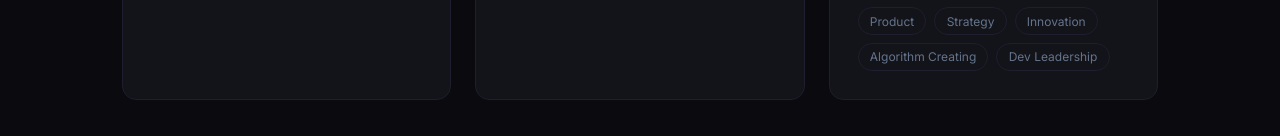
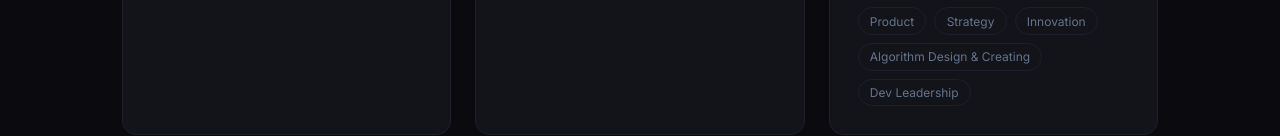
Before and after one commit to MyungJaeLee/portfolio, a plain HTML site: page index.html in a window 1280 px wide. Shown: the part 2825-2961 px from the top of the page. Drawn offline with Linux system fonts and the light colour scheme.

Commit message:
Add files via upload

```diff
--- a/index.html
+++ b/index.html
@@ -538,7 +538,7 @@
       <h3>Building New Products</h3>
       <p>Designing and launching competitive new products from concept to market — leading every step of the journey from idea to delivery. Capable of directly leading algorithm design and development teams, bridging business strategy with engineering execution.</p>
       <div class="tags">
-        <span class="tag">Product</span><span class="tag">Strategy</span><span class="tag">Innovation</span><span class="tag">Algorithm Creating</span><span class="tag">Dev Leadership</span>
+        <span class="tag">Product</span><span class="tag">Strategy</span><span class="tag">Innovation</span><span class="tag">Algorithm Design & Creating</span><span class="tag">Dev Leadership</span>
       </div>
     </div>
   </div>
```
Also changed, not shown: horse.png (added).
